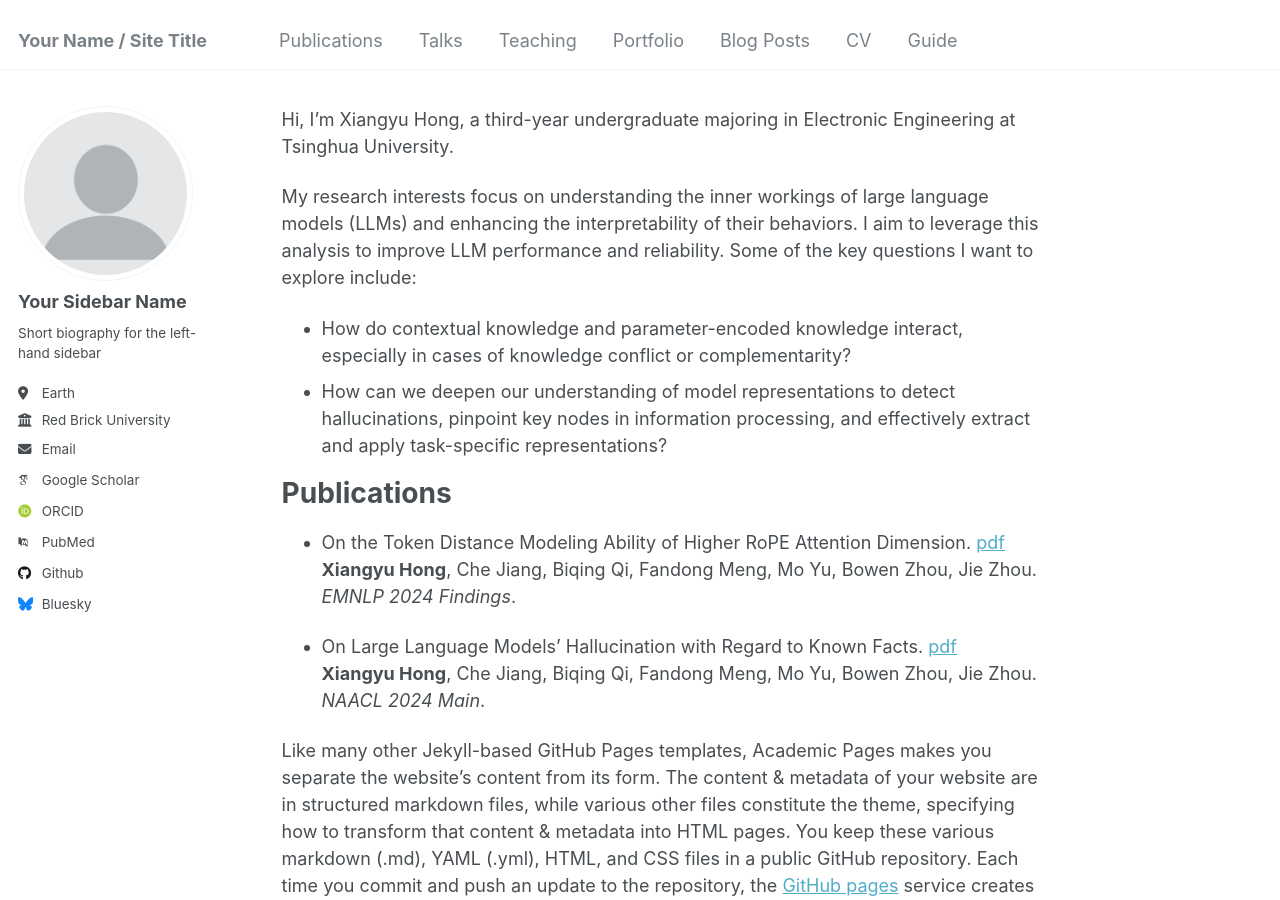
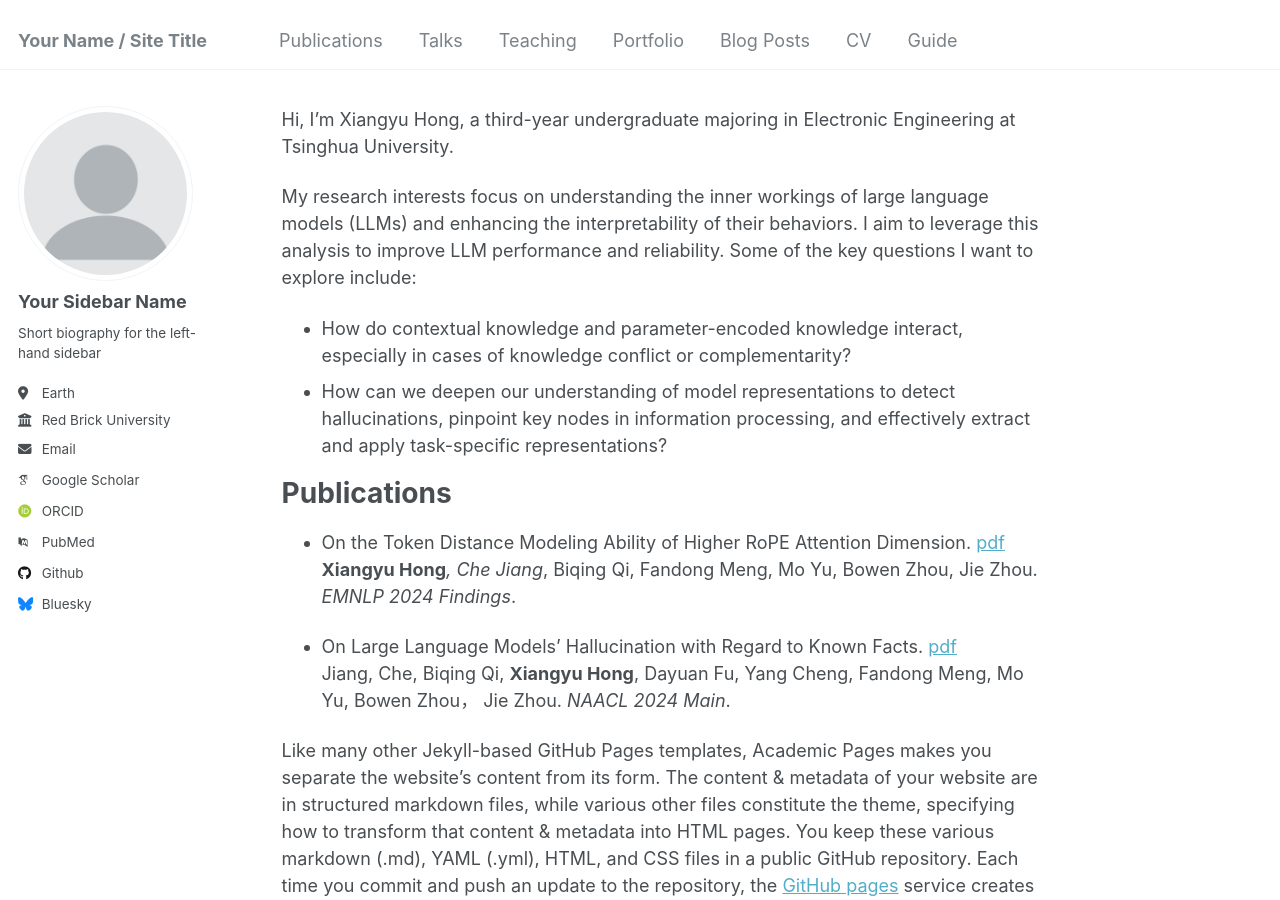
Before and after one commit to lilhongxy/lilhongxy.github.io, a Jekyll site: the page built from _pages/about.md, in a window 1280 px wide and 900 px high. Built offline with Jekyll 4.4.1, drawn with Linux system fonts in a browser that asks for light colours; some web fonts are replaced.

Commit message:
Update about.md

```diff
--- a/_pages/about.md
+++ b/_pages/about.md
@@ -17,11 +17,11 @@ My research interests focus on understanding the inner workings of large languag
 Publications
 ======
 - On the Token Distance Modeling Ability of Higher RoPE Attention Dimension. [pdf](https://arxiv.org/pdf/2410.08703)
-  **Xiangyu Hong**, Che Jiang, Biqing Qi, Fandong Meng, Mo Yu, Bowen Zhou, Jie Zhou.
+  **Xiangyu Hong***, Che Jiang*, Biqing Qi, Fandong Meng, Mo Yu, Bowen Zhou, Jie Zhou.
   *EMNLP 2024 Findings*.
 
 - On Large Language Models’ Hallucination with Regard to Known Facts. [pdf](https://arxiv.org/pdf/2410.08703)
-  **Xiangyu Hong**, Che Jiang, Biqing Qi, Fandong Meng, Mo Yu, Bowen Zhou, Jie Zhou.
+  Jiang, Che, Biqing Qi, **Xiangyu Hong**, Dayuan Fu, Yang Cheng, Fandong Meng, Mo Yu, Bowen Zhou， Jie Zhou.
   *NAACL 2024 Main*.
 
 
```
